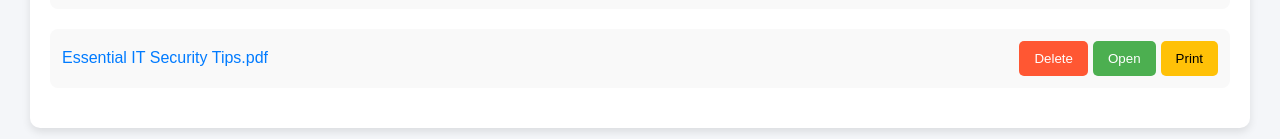
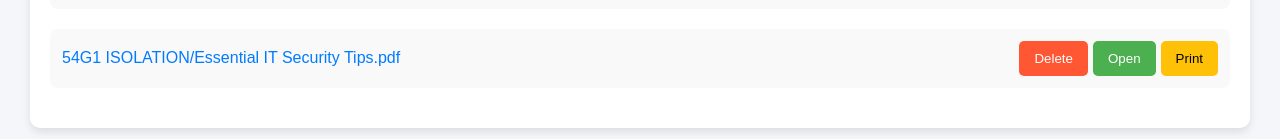
Before and after one commit to PeeNet/fileM.github.io, a plain HTML site: page index.html in a window 1280 px wide. Shown: the part 318-457 px from the top of the page. Drawn offline with Linux system fonts and the light colour scheme.

Commit message:
Update index.html

```diff
--- a/index.html
+++ b/index.html
@@ -25,7 +25,7 @@
         <button class="print-btn" onclick="printFile('/54G1 ISOLATION/To Ire 54G1 Governor Mechanically.docx')">Print</button>
     </div>
     <div class="file-item">
-        <a href="/54G1 ISOLATION/Essential IT Security Tips.pdf" target="_blank" class="file-link">Essential IT Security Tips.pdf</a>
+        <a href="54G1 ISOLATION/Essential IT Security Tips.pdf" target="_blank" class="file-link">54G1 ISOLATION/Essential IT Security Tips.pdf</a>
         <button class="delete-btn" onclick="deleteFile(this)">Delete</button>
         <button class="open-btn" onclick="openFile('/54G1 ISOLATION/Essential IT Security Tips.pdf')">Open</button>
         <button class="print-btn" onclick="printFile('/54G1 ISOLATION/Essential IT Security Tips.pdf')">Print</button>
```
